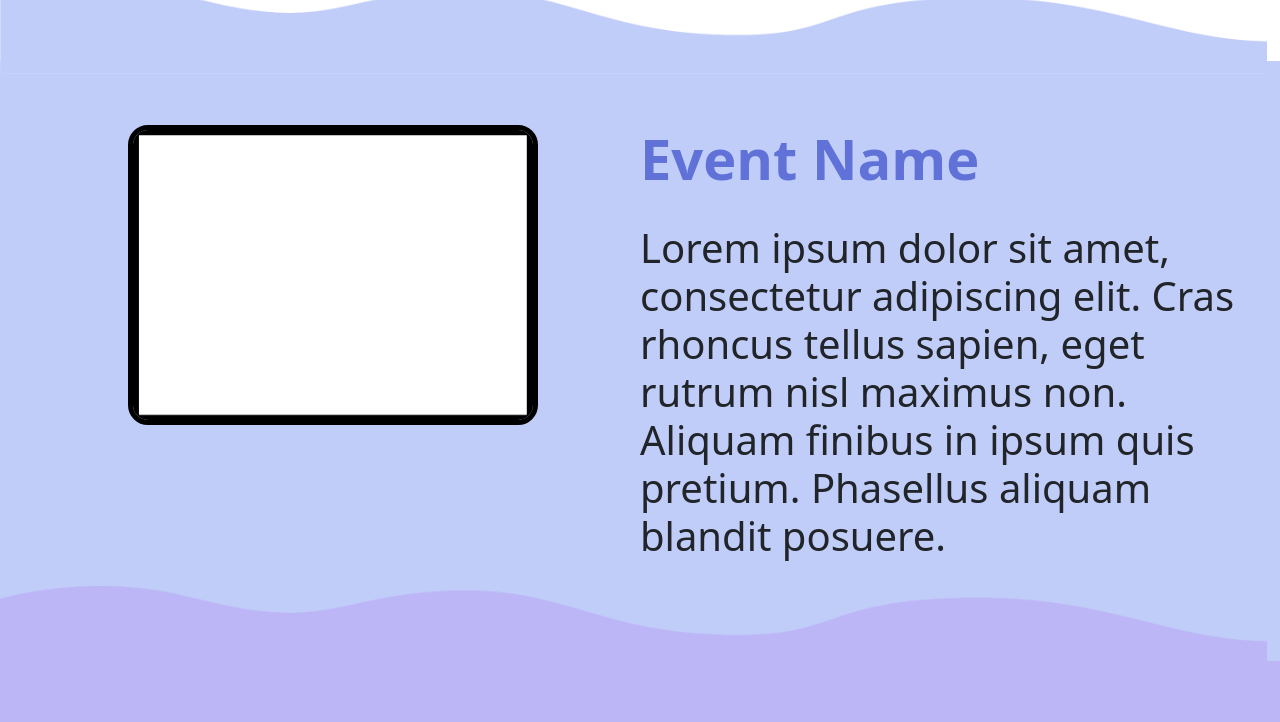
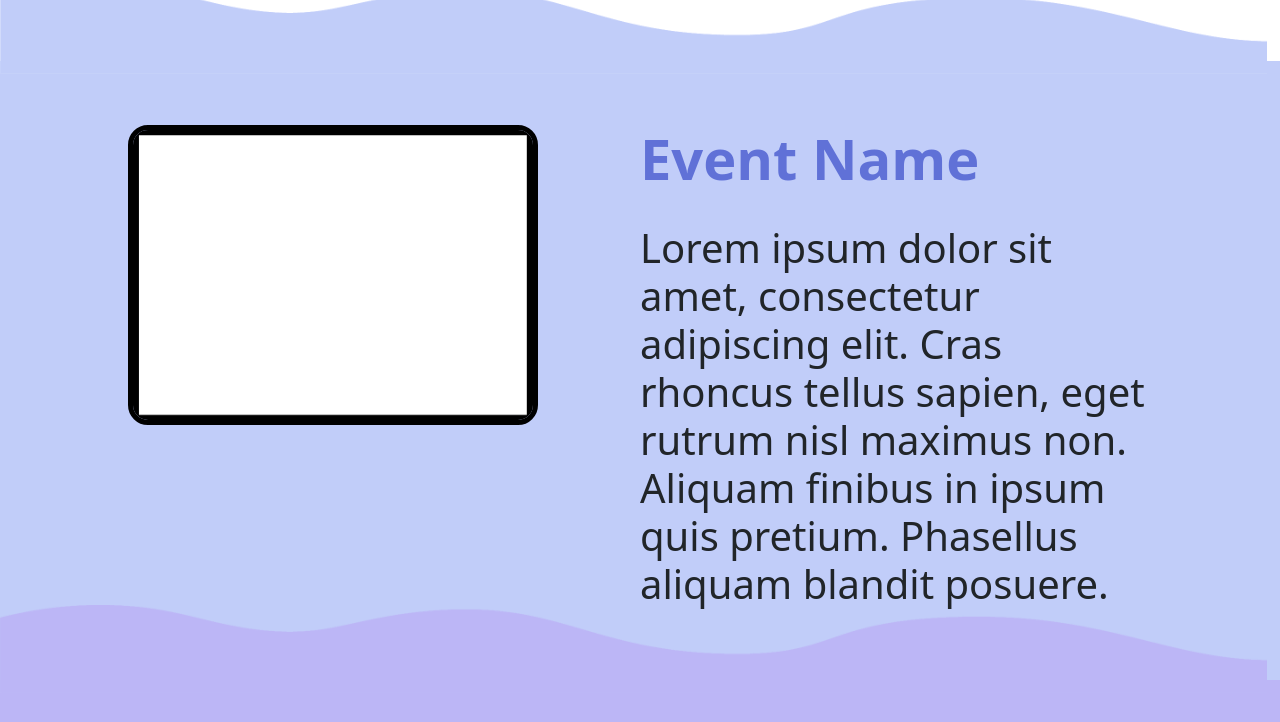
Before and after one commit to bca-code-for-charity/upstanders-web, a plain HTML site: page past_events/index.html in a window 1280 px wide. Shown: the part 1182-1904 px from the top of the page. Drawn offline with nearby package versions, Linux system fonts and the light colour scheme.

Commit message:
added right margin

```diff
--- a/static/styles/events.css
+++ b/static/styles/events.css
@@ -30,6 +30,7 @@
 .e1, .e2, .e3 {
     min-height: 600px;
 }
+
 
 .event {
     display: grid;
@@ -71,13 +72,14 @@
     background-color: #bcb6f6;
 }
 
-.event.e3 .text {
+.e1 .text, .e3 .text {
     margin-left: 20%;
 }
 
-.event.e1 .text {
-    margin-left: 20%;
+.e2 .text, .e4 .text {
+    margin-right: 20%;
 }
+
 
 .event.e4 {
     background-color: #b69ff2;
```
